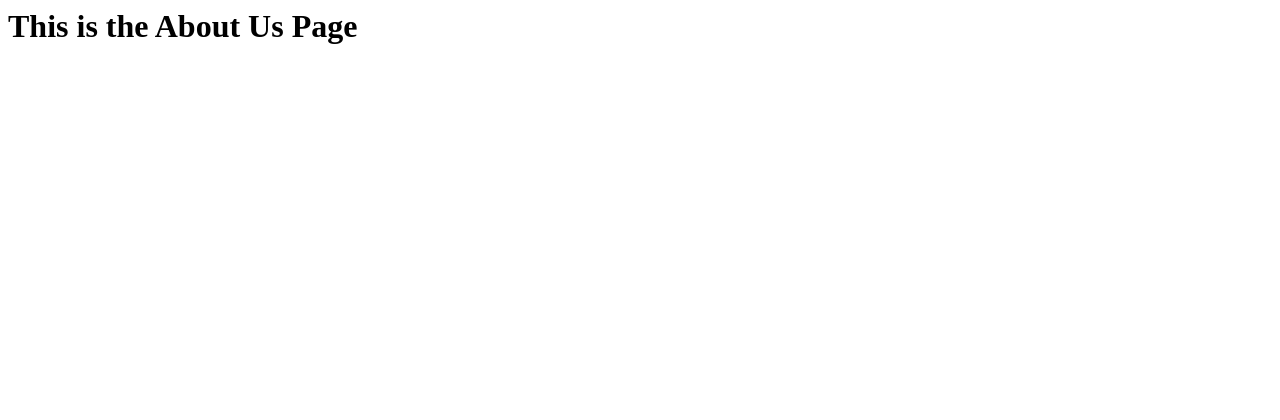
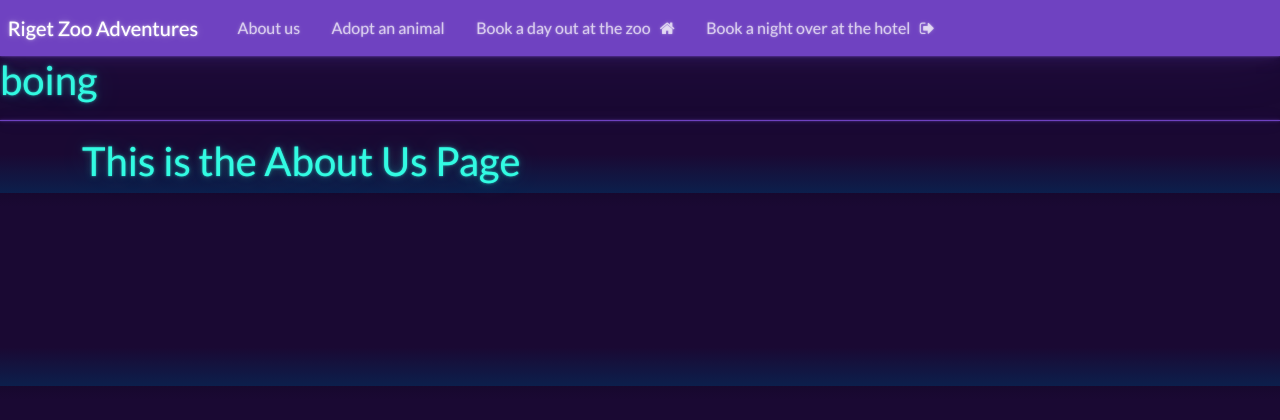
Before and after one commit to missmush/Riget-Zoo-Adventures, a Django app: page /about in a window 1280 px wide. Shown: the top 420 px of the page. Run offline with Django 5.2, Linux system fonts and the light colour scheme.

Commit message:
created navbar

```diff
--- a/dcrm/website/templates/website/about.html
+++ b/dcrm/website/templates/website/about.html
@@ -1 +1,7 @@
+{% extends 'website/home.html' %}
+
+{% block content %}
+
 <h1>This is the About Us Page</h1>
+
+{% endblock %}
--- a/dcrm/website/templates/website/adopt.html
+++ b/dcrm/website/templates/website/adopt.html
@@ -1 +1,7 @@
+{% extends 'website/home.html' %}
+
+{% block content %}
+
 <h1>This is the Adopt an Animal Page</h1>
+
+{% endblock %}
--- a/dcrm/website/templates/website/home.html
+++ b/dcrm/website/templates/website/home.html
@@ -6,14 +6,17 @@
     <meta charset="UTF-8">
     <meta name="viewport" content="width-device-width, initial-scale-1.0">
     <title>Riget Zoo Adventures</title>
-    <link rel="stylesheet" href="https://bootswatch.com/5/vapor/bootstrap.min.css">
+    <script src="https://cdn.jsdelivr.net/npm/jquery@3.5.1/dist/jquery.slim.min.js" integrity="sha384-DfXdz2htPH0lsSSs5nCTpuj/zy4C+OGpamoFVy38MVBnE+IbbVYUew+OrCXaRkfj" crossorigin="anonymous"></script>
+    <script src="https://cdn.jsdelivr.net/npm/bootstrap@4.6.2/dist/js/bootstrap.bundle.min.js" integrity="sha384-Fy6S3B9q64WdZWQUiU+q4/2Lc9npb8tCaSX9FK7E8HnRr0Jz8D6OP9dO5Vg3Q9ct" crossorigin="anonymous"></script>
     <link rel="stylesheet" href="{% static 'css/styles.css' %}">
     <link rel="stylesheet" href="https://cdnjs.cloudflare.com/ajax/libs/font-awesome/4.7.0/css/font-awesome.min.css">
-
+    <link rel="stylesheet" href="https://bootswatch.com/5/vapor/bootstrap.min.css">
 </head>
 
+{% include 'website/navbar.html' %}
+
 <body>
-<h1> Welcome to Ridget Zoo Adventures!</h1>
+<h1>boing</h1>
 <hr>
 <div class = "container">
     {% block content %}
--- a/dcrm/website/templates/website/hotelbooking.html
+++ b/dcrm/website/templates/website/hotelbooking.html
@@ -1 +1,7 @@
+{% extends 'website/home.html' %}
+
+{% block content %}
+
 <h1>This is the Hotel Booking Page</h1>
+
+{% endblock %}
--- /dev/null
+++ b/dcrm/website/templates/website/navbar.html
@@ -0,0 +1,48 @@
+<nav class="navbar navbar-expand-lg navbar-dark bg-primary justify-content-center">
+  <a class="navbar-brand main-heading" href="{% url 'home' %}">
+    &nbsp; Riget Zoo Adventures
+  </a>
+  <button
+    class="navbar-toggler"
+    type="button"
+    data-toggle="collapse"
+    data-target="#navbarNavDropdown"
+    aria-controls="navbarNavDropdown"
+    aria-expanded="false"
+    aria-label="Toggle navigation"
+  >
+    <span class="navbar-toggler-icon"></span>
+   </button>
+      <div class="collapse navbar-collapse text-center" id="navbarNavDropdown">
+      <ul class="navbar-nav mr-auto">
+         &nbsp;     &nbsp;     &nbsp;
+         {% if user.is_authenticated %}
+           <li class="nav-item">
+            <a class="nav-link" href="{% url 'zoo-booking' %}">Book a day out at the zoo &nbsp; <i class="fa fa-home" aria-hidden="true"></i> </a>
+          </li>
+          &nbsp;     &nbsp;     &nbsp;
+          <li class="nav-item">
+            <a class="nav-link" href="{% url 'hotel-booking' %}">Book a night over at the hotel &nbsp; <i class="fa fa-sign-out" aria-hidden="true"></i> </a>
+          </li>
+
+       {% else %}
+       <li class="nav-item">
+        <a class="nav-link" href="{% url 'about' %}"> About us </a>
+       </li>
+        &nbsp;     &nbsp;     &nbsp;
+        <li class="nav-item">
+         <a class="nav-link" href="{% url 'adoption' %}"> Adopt an animal</a>
+       </li>
+       &nbsp;     &nbsp;     &nbsp;
+         <li class="nav-item">
+          <a class="nav-link" href="{% url 'zoo-booking' %}">Book a day out at the zoo &nbsp; <i class="fa fa-home" aria-hidden="true"></i> </a>
+        </li>
+        &nbsp;     &nbsp;     &nbsp;
+        <li class="nav-item">
+          <a class="nav-link" href="{% url 'hotel-booking' %}">Book a night over at the hotel &nbsp; <i class="fa fa-sign-out" aria-hidden="true"></i> </a>
+        </li>
+
+      {% endif %}
+     </ul>
+    </div>
+</nav>
--- a/dcrm/website/urls.py
+++ b/dcrm/website/urls.py
@@ -3,6 +3,7 @@ from . import views
 
 urlpatterns = [
     path('', views.home,name=''),
+    path('home', views.home,name='home'),
 
     path('about', views.about,name='about'),
 
@@ -11,4 +12,6 @@ urlpatterns = [
     path('hotel-booking', views.hotelbooking,name='hotel-booking'),
 
     path('adoption', views.adopt,name='adoption'),
+
+    path('login', views.login,name='login'),
 ]
--- a/dcrm/website/views.py
+++ b/dcrm/website/views.py
@@ -16,3 +16,6 @@ def hotelbooking(request):
 
 def adopt(request):
     return render(request,'website/adopt.html')
+
+def login(request):
+    return render(request,'website/login.html')
```
Also changed, not shown: dcrm/static/css/styles.css (added), dcrm/website/templates/website/login.html (added).
